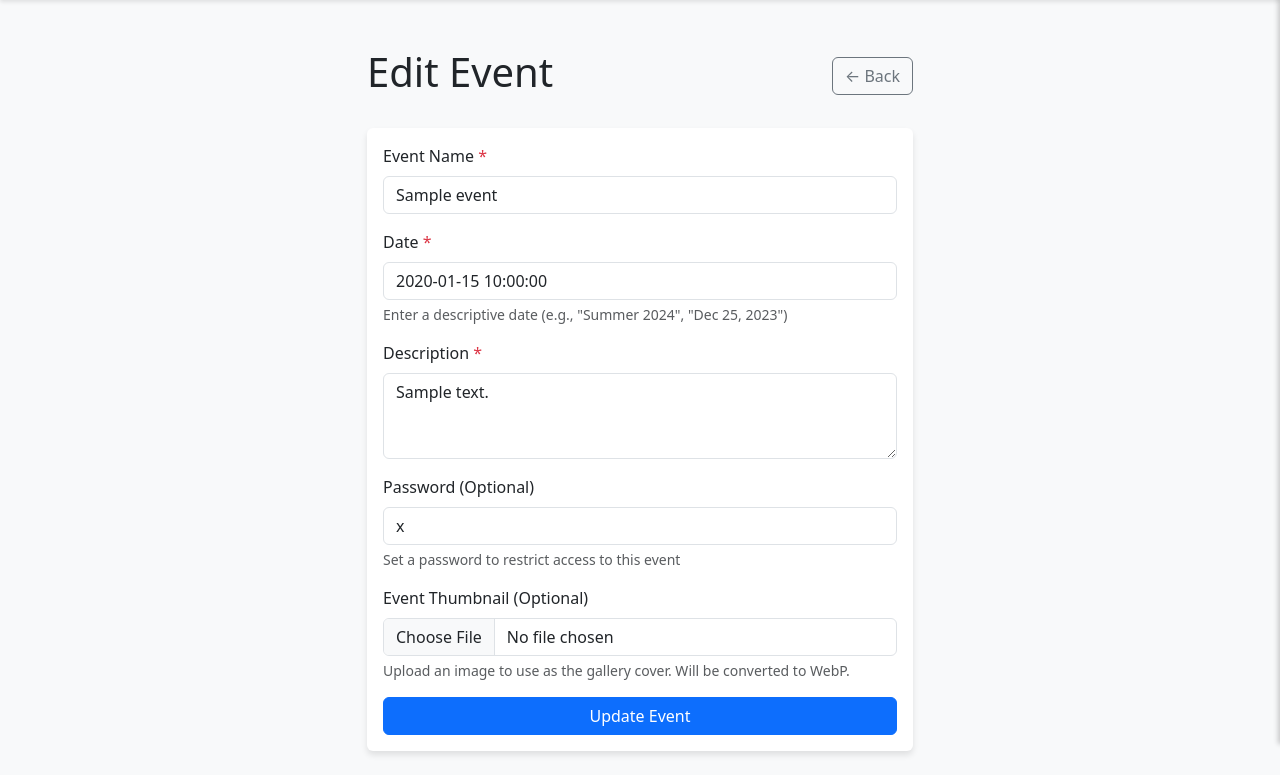
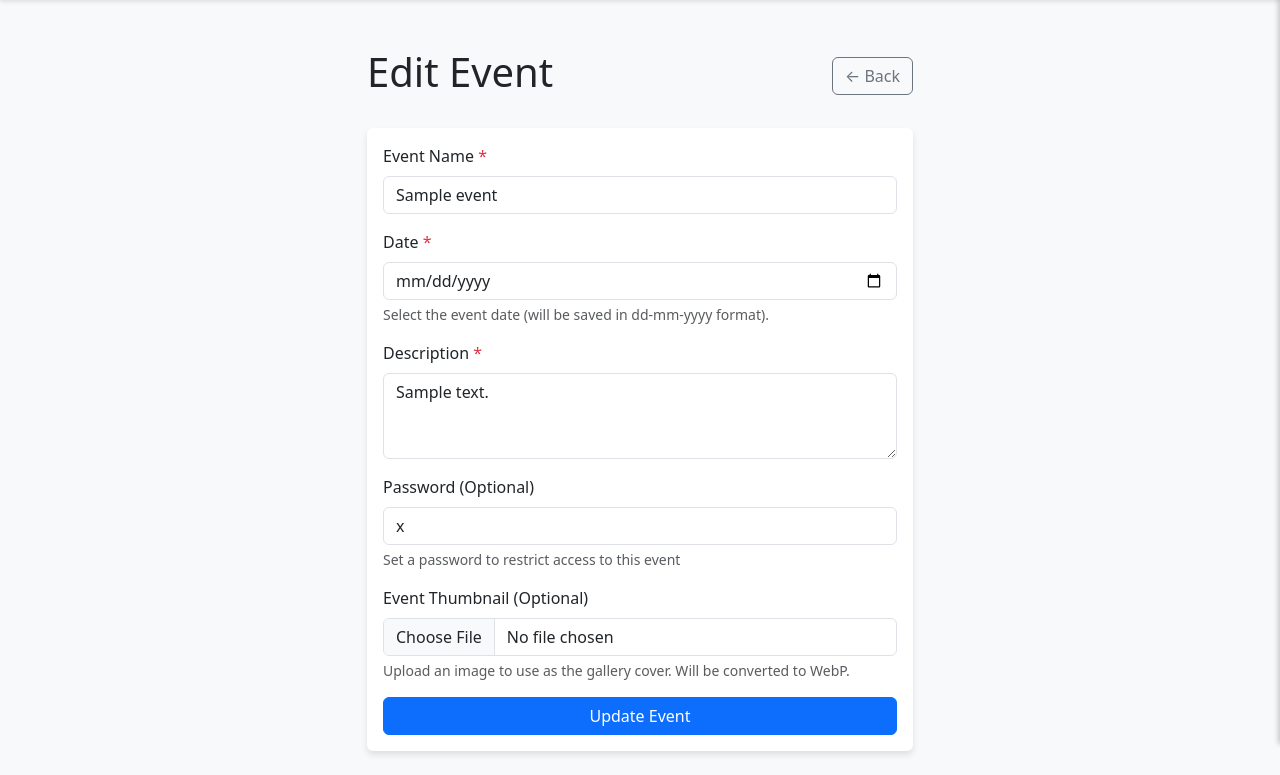
Before and after one commit to sh3ldr0id/Ameryd, a Flask app: template templates/event_form.html in a window 1280 px wide. Shown: the part 56-831 px from the top of the page. Run offline with Flask 3, Linux system fonts and the light colour scheme; the template is opened without the code that fills it: most values are stand-ins (such as "Sample title", 1, 10 or a date in 2020); some libraries are stand-ins or nearby versions.

Commit message:
Switched to actual dates for events.

```diff
--- a/templates/event_form.html
+++ b/templates/event_form.html
@@ -19,9 +19,8 @@
 
                     <div class="mb-3">
                         <label for="date" class="form-label">Date <span class="text-danger">*</span></label>
-                        <input type="text" class="form-control" id="date" name="date"
-                            value="{{ event.date if event else '' }}" placeholder="e.g., January 2024" required>
-                        <div class="form-text">Enter a descriptive date (e.g., "Summer 2024", "Dec 25, 2023")</div>
+                        <input type="date" class="form-control" id="date" name="date" required>
+                        <div class="form-text">Select the event date (will be saved in dd-mm-yyyy format).</div>
                     </div>
 
                     <div class="mb-3">
@@ -72,8 +71,29 @@
     const form = document.getElementById('event-form');
     const submitBtn = document.getElementById('submit-btn');
     const errorMsg = document.getElementById('error-message');
+    const dateInput = document.getElementById('date');
     const isEdit = {{ 'true' if event else 'false' }};
     const eventPath = "{{ event_path if event else '' }}";
+
+    // Initialize date if editing
+    if (isEdit) {
+        const rawDate = "{{ event.date if event else '' }}"; // Expected dd-mm-yyyy
+        if (rawDate && rawDate.includes('-')) {
+            const parts = rawDate.split('-');
+            if (parts.length === 3) {
+                // Convert dd-mm-yyyy to yyyy-mm-dd for the picker
+                // Parts are [dd, mm, yyyy] or [yyyy, mm, dd]?
+                // Currently in events.json it is yyyy-mm-dd.
+                // But the user WANTS dd-mm-yyyy.
+                // If it's currently yyyy-mm-dd, parts are [yyyy, mm, dd].
+                if (parts[0].length === 4) {
+                    dateInput.value = rawDate;
+                } else {
+                    dateInput.value = `${parts[2]}-${parts[1]}-${parts[0]}`;
+                }
+            }
+        }
+    }
 
     form.addEventListener('submit', function (e) {
         e.preventDefault();
@@ -84,6 +104,16 @@
         errorMsg.classList.add('d-none');
 
         const formData = new FormData(form);
+
+        // Convert yyyy-mm-dd to dd-mm-yyyy before sending
+        const pickerDate = formData.get('date');
+        if (pickerDate) {
+            const dp = pickerDate.split('-');
+            if (dp.length === 3) {
+                formData.set('date', `${dp[2]}-${dp[1]}-${dp[0]}`);
+            }
+        }
+
         const url = isEdit ? `/api/events/${eventPath}/update` : '/api/events/create';
 
         fetch(url, {
@@ -93,7 +123,6 @@
             .then(res => res.json())
             .then(data => {
                 if (data.success) {
-                    // Redirect to event page or events list
                     if (isEdit) {
                         window.location.href = `/e/${eventPath}`;
                     } else {
```
